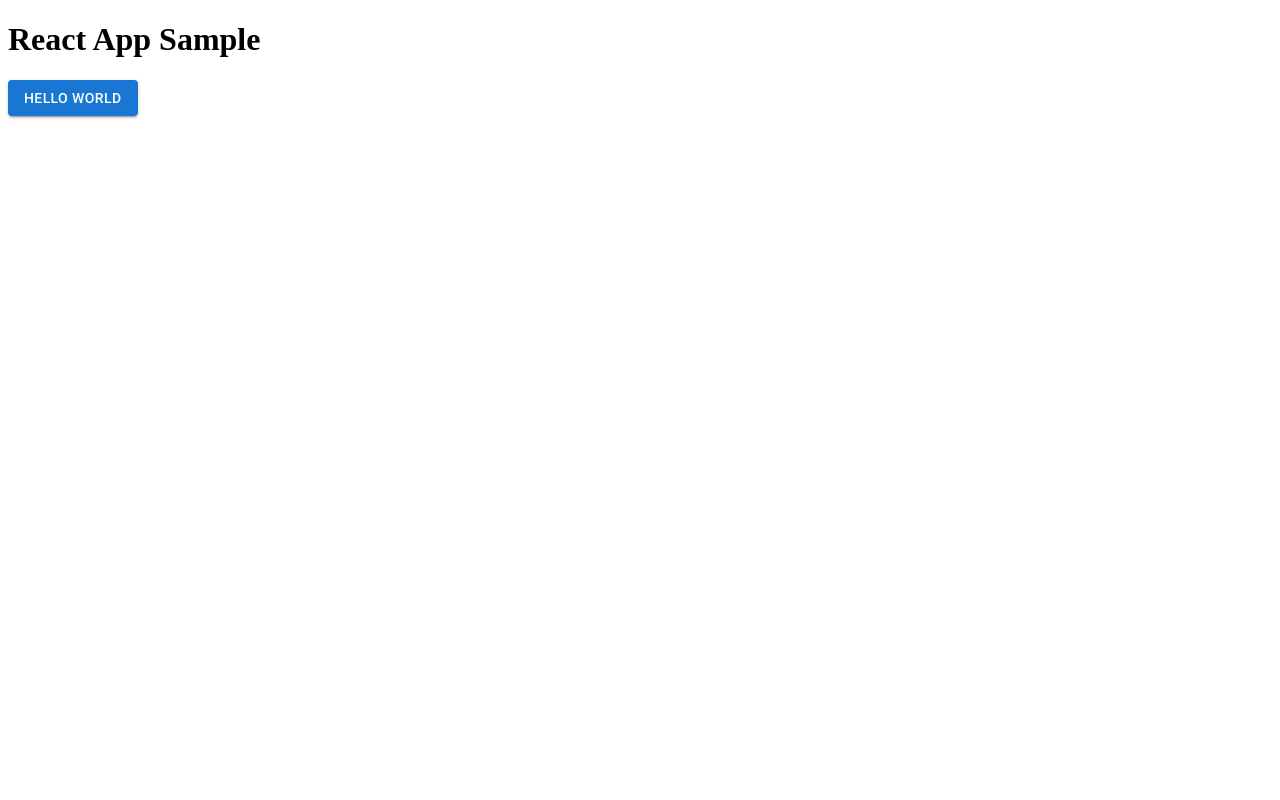
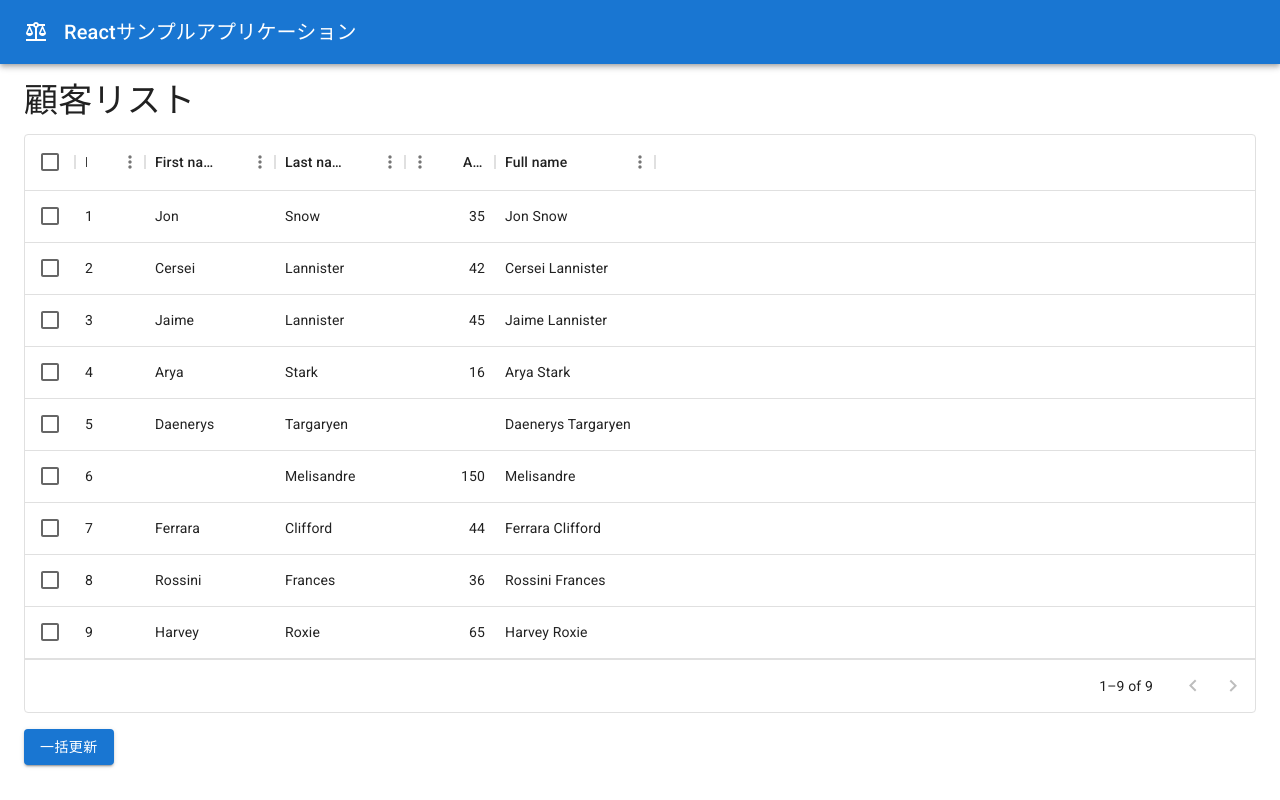
Before and after one commit to hirosuzuki/ReactAppSample, a React (Vite) app in the folder webapp/: page / in a window 1280 px wide. Built offline with nearby package versions, Linux system fonts and the light colour scheme.

Commit message:
DataGridサンプル

```diff
--- a/package.json
+++ b/package.json
@@ -15,6 +15,7 @@
     "@fontsource/roboto": "^5.0.3",
     "@mui/icons-material": "^5.11.16",
     "@mui/material": "^5.13.5",
+    "@mui/x-data-grid": "^6.8.0",
     "express": "^4.18.2",
     "react": "^18.2.0",
     "react-dom": "^18.2.0"
--- a/webapp/src/App.tsx
+++ b/webapp/src/App.tsx
@@ -1,12 +1,85 @@
 import Button from "@mui/material/Button";
+import AppBar from "@mui/material/AppBar";
+import Toolbar from "@mui/material/Toolbar";
+import BalanceIcon from "@mui/icons-material/Balance";
+import Typography from "@mui/material/Typography";
+import Container from "@mui/material/Container";
+
+import { DataGrid, GridColDef, GridValueGetterParams } from "@mui/x-data-grid";
+
+import CssBaseline from "@mui/material/CssBaseline";
+import { createTheme, ThemeProvider } from "@mui/material/styles";
 
 const App = () => {
+  const theme = createTheme();
+
+  const columns: GridColDef[] = [
+    { field: "id", headerName: "ID", width: 70 },
+    { field: "firstName", headerName: "First name", width: 130 },
+    { field: "lastName", headerName: "Last name", width: 130 },
+    {
+      field: "age",
+      headerName: "Age",
+      type: "number",
+      width: 90,
+    },
+    {
+      field: "fullName",
+      headerName: "Full name",
+      description: "This column has a value getter and is not sortable.",
+      sortable: false,
+      width: 160,
+      valueGetter: (params: GridValueGetterParams) =>
+        `${params.row.firstName || ""} ${params.row.lastName || ""}`,
+    },
+  ];
+
+  const rows = [
+    { id: 1, lastName: "Snow", firstName: "Jon", age: 35 },
+    { id: 2, lastName: "Lannister", firstName: "Cersei", age: 42 },
+    { id: 3, lastName: "Lannister", firstName: "Jaime", age: 45 },
+    { id: 4, lastName: "Stark", firstName: "Arya", age: 16 },
+    { id: 5, lastName: "Targaryen", firstName: "Daenerys", age: null },
+    { id: 6, lastName: "Melisandre", firstName: null, age: 150 },
+    { id: 7, lastName: "Clifford", firstName: "Ferrara", age: 44 },
+    { id: 8, lastName: "Frances", firstName: "Rossini", age: 36 },
+    { id: 9, lastName: "Roxie", firstName: "Harvey", age: 65 },
+  ];
+
   return (
     <>
-      <div>
-        <h1>React App Sample</h1>
-        <Button variant="contained">Hello World</Button>
-      </div>
+      <ThemeProvider theme={theme}>
+        <CssBaseline />
+        <AppBar position="relative">
+          <Toolbar>
+            <BalanceIcon sx={{ mr: 2 }} />
+            <Typography variant="h6" color="inherit" noWrap>
+              Reactサンプルアプリケーション
+            </Typography>
+          </Toolbar>
+        </AppBar>
+        <Container maxWidth={false} sx={{ mt: 2 }}>
+          <Typography
+            component="h1"
+            variant="h4"
+            align="left"
+            color="text.primary"
+            gutterBottom
+          >
+            顧客リスト
+          </Typography>
+
+          <DataGrid
+            rows={rows}
+            columns={columns}
+            pageSizeOptions={[5]}
+            checkboxSelection
+            sx={{ mb: 2 }}
+          />
+
+          <Button variant="contained">一括更新</Button>
+        </Container>
+      </ThemeProvider>
     </>
   );
 };
```
Also changed, not shown: 1 other file (tests, documents, lock files or other folders).
